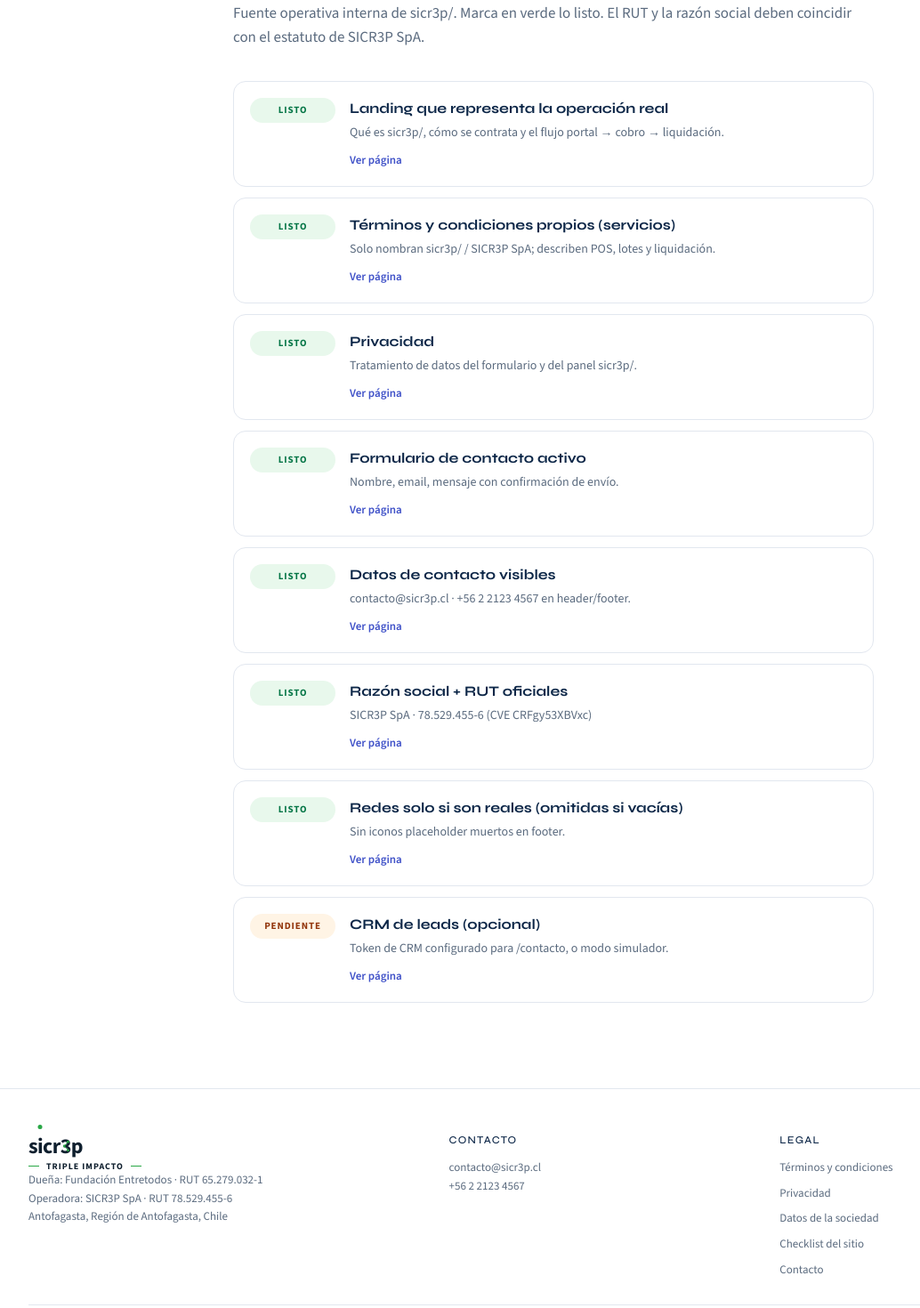
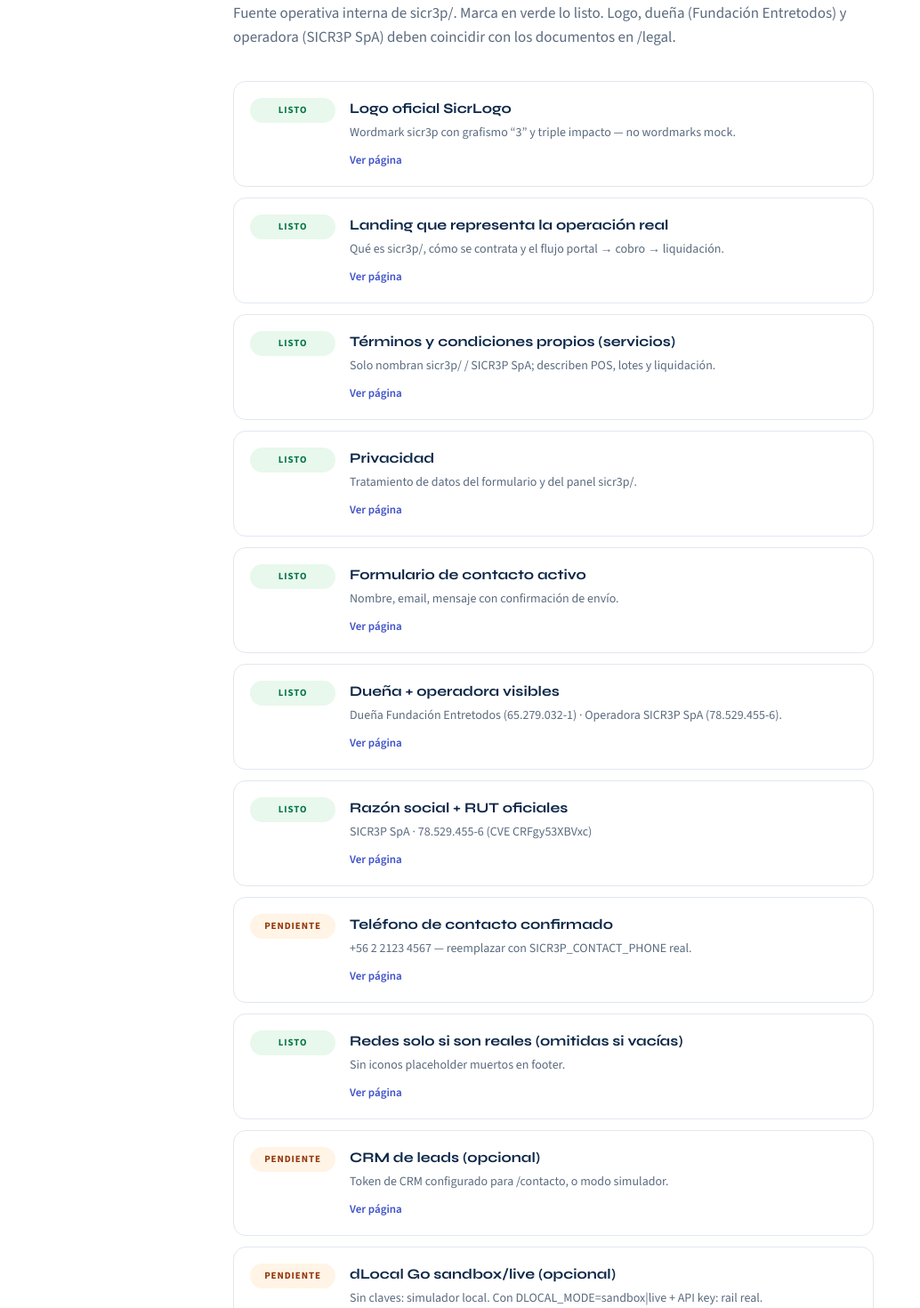
Before and after one commit to Houmeecl/asg, a Next.js app: page /docs/legal/checklist in a window 1280 px wide. Shown: the part 360-1830 px from the top of the page at 89% size, without its empty margins (18-1052 px from the left). Built offline with nearby package versions, Linux system fonts and the light colour scheme; no server answers.

Commit message:
Continuar plan: checklist real, .env.example y pendientes BaaS
Documenta logo oficial, dueña/operadora, teléfono por confirmar,
HubSpot y dLocal; deja plantilla de entorno versionada.

Co-authored-by: Houmeecl <Houmeecl@users.noreply.github.com>

```diff
--- a/app/docs/legal/checklist/page.js
+++ b/app/docs/legal/checklist/page.js
@@ -7,7 +7,17 @@ export const metadata = {
   description: 'Requisitos de sitio web público de SICR3P SpA antes de activación merchant.',
 };
 
+const phoneLooksPlaceholder = /2123\s*4567|1234\s*5678|XXXX|confirmar/i.test(
+  BAAS_LEGAL.telefono || '',
+);
+
 const ITEMS = [
+  {
+    ok: true,
+    label: 'Logo oficial SicrLogo',
+    detail: 'Wordmark sicr3p con grafismo “3” y triple impacto — no wordmarks mock.',
+    href: '/',
+  },
   {
     ok: true,
     label: 'Landing que representa la operación real',
@@ -34,14 +44,22 @@ const ITEMS = [
   },
   {
     ok: true,
-    label: 'Datos de contacto visibles',
-    detail: `${BAAS_LEGAL.email} · ${BAAS_LEGAL.telefono} en header/footer.`,
+    label: 'Dueña + operadora visibles',
+    detail: `Dueña ${BAAS_LEGAL.fundacion.razonSocial} (${BAAS_LEGAL.fundacion.rut}) · Operadora ${BAAS_LEGAL.razonSocial} (${BAAS_LEGAL.rut}).`,
     href: '/legal',
   },
   {
     ok: !/XXXX|confirmar/i.test(`${BAAS_LEGAL.razonSocial}${BAAS_LEGAL.rut}`),
     label: 'Razón social + RUT oficiales',
     detail: `${BAAS_LEGAL.razonSocial} · ${BAAS_LEGAL.rut} (CVE ${BAAS_LEGAL.estatutoCve})`,
+    href: '/legal',
+  },
+  {
+    ok: !phoneLooksPlaceholder,
+    label: 'Teléfono de contacto confirmado',
+    detail: phoneLooksPlaceholder
+      ? `${BAAS_LEGAL.telefono} — reemplazar con SICR3P_CONTACT_PHONE real.`
+      : `${BAAS_LEGAL.telefono} en footer / legal.`,
     href: '/legal',
   },
   {
@@ -56,6 +74,12 @@ const ITEMS = [
     detail: 'Token de CRM configurado para /contacto, o modo simulador.',
     href: '/contacto',
   },
+  {
+    ok: Boolean(process.env.DLOCAL_API_KEY && process.env.DLOCAL_MODE && process.env.DLOCAL_MODE !== 'simulator'),
+    label: 'dLocal Go sandbox/live (opcional)',
+    detail: 'Sin claves: simulador local. Con DLOCAL_MODE=sandbox|live + API key: rail real.',
+    href: '/docs/legal/checklist',
+  },
 ];
 
 export default function SiteChecklistPage() {
@@ -66,8 +90,9 @@ export default function SiteChecklistPage() {
       updated="Usar antes de solicitar revisión / activación merchant"
     >
       <p className="legal-lead">
-        Fuente operativa interna de sicr3p/. Marca en verde lo listo. El RUT y la razón social deben
-        coincidir con el estatuto de SICR3P SpA.
+        Fuente operativa interna de sicr3p/. Marca en verde lo listo. Logo, dueña (Fundación
+        Entretodos) y operadora (SICR3P SpA) deben coincidir con los documentos en{' '}
+        <Link href="/legal">/legal</Link>.
       </p>
       <ul className="check-list">
         {ITEMS.map((item) => (
```
Also changed, not shown: 1 other file (tests, documents, lock files or other folders).
